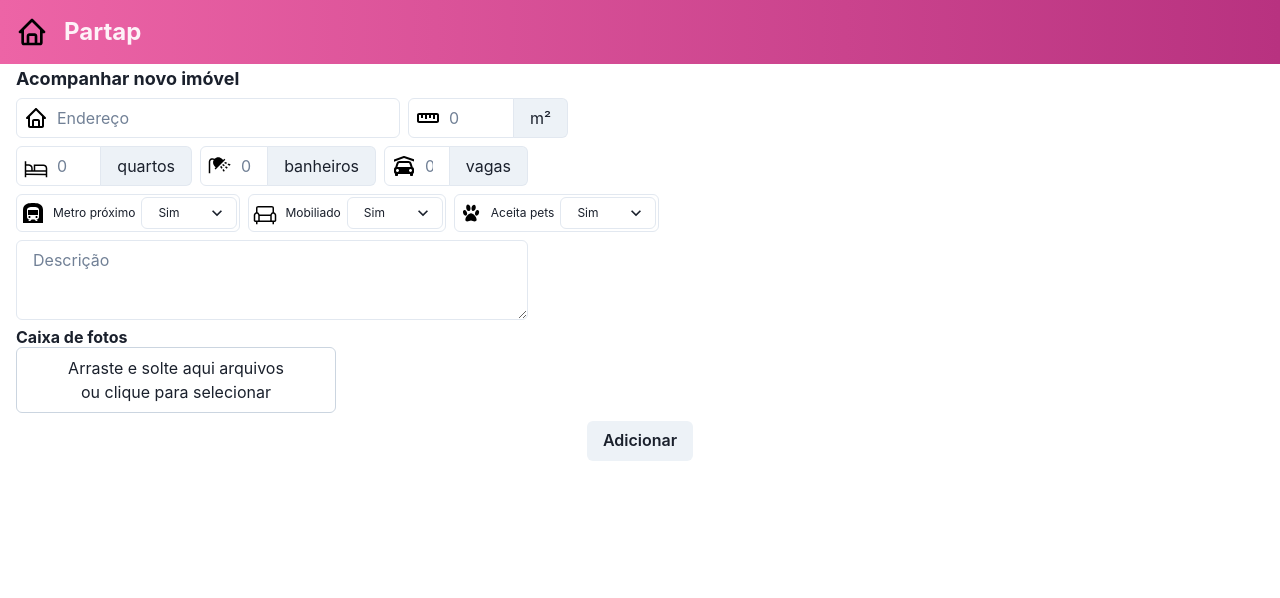
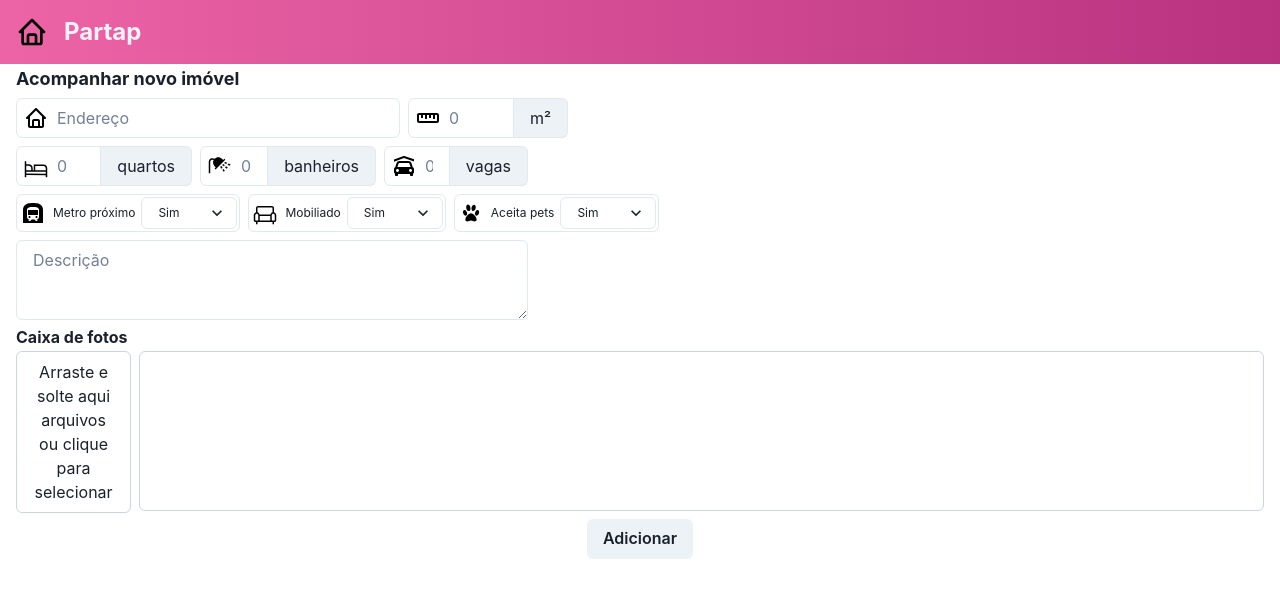
Before and after one commit to giovannijoao/partap-frontend, a Next.js app: page /new in a window 1280 px wide. Shown: the top 598 px of the page. Built offline with nearby package versions, Linux system fonts and the light colour scheme.

Commit message:
Caixa de fotos

```diff
--- a/components/DropToS3.tsx
+++ /dev/null
@@ -1,47 +0,0 @@
-import { Box, Text } from '@chakra-ui/react'
-import { useCallback } from 'react'
-import { useDropzone } from 'react-dropzone'
-import axios from "axios";
-import { ApiInstance } from '../services/api';
-
-export function DropToS3() {
-  const onDrop = useCallback(async acceptedFiles => {
-    const filesWithSignedURL = await Promise.all(acceptedFiles.map(file => ApiInstance.get('/file-upload', {
-      params: {
-        filename: file.name
-      }
-    }).then(res => ({
-      file,
-      signedUrl: res.data.data
-    }))));
-    const result = await Promise.all(filesWithSignedURL.map(async fileCtx => {
-      console.log('Posting file', fileCtx)
-      return await axios.put(fileCtx.signedURL, fileCtx.file, {
-        headers: {
-          'Content-Type': fileCtx.file.type,
-        }
-      });
-    }))
-    console.log(result);
-  }, [])
-  const { getRootProps, getInputProps, isDragActive } = useDropzone({ onDrop })
-
-  return (
-    <Box w="xs" {...getRootProps()}>
-      <input {...getInputProps()} />
-      <Box
-        border="1px"
-        borderColor={"gray.300"}
-        borderRadius={"md"}
-        padding={"2"}
-        textAlign="center"
-      >
-        {
-          isDragActive ?
-            <Text>Coloque os arquivos arqui</Text> :
-            <Text>Arraste e solte aqui arquivos<br/>ou clique para selecionar</Text>
-        }
-      </Box>
-    </Box>
-  )
-}
--- a/package.json
+++ b/package.json
@@ -15,7 +15,6 @@
     "@emotion/core": "^11.0.0",
     "@emotion/react": "^11.9.3",
     "@emotion/styled": "^11.9.3",
-    "aws-sdk": "^2.1163.0",
     "axios": "^0.27.2",
     "emotion-theming": "^11.0.0",
     "framer-motion": "^6",
@@ -25,7 +24,6 @@
     "react-dom": "^18.2.0",
     "react-dropzone": "^14.2.1",
     "react-hook-form": "^7.33.0",
-    "react-image-gallery": "^1.2.8",
     "styled-components": "^5.3.5",
     "swr": "^1.3.0"
   },
--- a/pages/new/index.tsx
+++ b/pages/new/index.tsx
@@ -1,23 +1,47 @@
 import { Box, Button, Flex, FormControl, FormLabel, Grid, GridItem, Heading, Image, Input, InputGroup, InputLeftElement, InputRightAddon, Select, SimpleGrid, Text, Textarea, Wrap } from "@chakra-ui/react";
 import { useRouter } from "next/router";
-import { useEffect, useMemo } from "react";
+import { useCallback, useEffect, useMemo, useState } from "react";
 import { useForm } from "react-hook-form";
 import { ApiInstance } from "../../services/api";
 import { CustomSelectField } from "./styles";
 import useSWRImmutable from 'swr/immutable';
-import ImageGallery from 'react-image-gallery';
-import { DropToS3 } from "../../components/DropToS3";
+import { useDropzone } from "react-dropzone";
 
 export default function NewPropertyPage(props) {
   const { query } = useRouter()
 
   const { data: importData, error } = useSWRImmutable(query.url ? ['/properties-extractor', query.url] : null, url => ApiInstance.get(url, { params: { url: query.url }}));
+  const [images, setImages] = useState<{
+    url: string,
+    description?: string
+  }[]>([]);
   const { register, handleSubmit, reset, getValues } = useForm({
     defaultValues: importData?.data.data
   })
 
+  useEffect(() => {
+    const data = importData?.data?.data;
+    if (data) {
+      reset(data);
+    }
+  }, [reset, importData])
+
   async function handleAdd(info) {
   }
+
+  const onDrop = useCallback(async acceptedFiles => {
+    const formData = new FormData();
+    acceptedFiles.forEach(file => {
+      formData.append('photos', file)
+    })
+    const result = await ApiInstance.post('/file-upload', formData);
+    setImages((x) => [...x, ...result.data.map(x => ({
+      url: x.location
+    }))])
+  }, [])
+
+  console.log(44, images)
+  const { getRootProps, getInputProps, isDragActive } = useDropzone({ onDrop })
 
   const formValues = getValues();
   return <>
@@ -126,14 +150,14 @@ export default function NewPropertyPage(props) {
                 </Select>
               </CustomSelectField>
               { formValues?.information?.floor && <FormControl>
-                <InputGroup>
+                <InputGroup w={40}>
                   <InputLeftElement
                     pointerEvents='none'
                   >
-                    <Image src="/cil_building.svg" alt="Field" />
+                    <Image src="/bi_door-open.svg" alt="Field" />
                   </InputLeftElement>
-                  <Input id="metragem" type='number' placeholder='0' {...register('information.floor')} />
-                  <InputRightAddon>m²</InputRightAddon>
+                  <Input id="floor" type='number' placeholder='0' {...register('information.floor')} />
+                  <InputRightAddon>andar</InputRightAddon>
                 </InputGroup>
               </FormControl> }
             </Wrap>
@@ -142,7 +166,37 @@ export default function NewPropertyPage(props) {
             </Flex>
             <Box>
               <Heading fontSize={"md"}>Caixa de fotos</Heading>
-              <DropToS3 />
+              <Flex mt={1} height={40} >
+                <Box w="32" {...getRootProps()}>
+                  <input {...getInputProps()} />
+                  <Box
+                    border="1px"
+                    borderColor={"gray.300"}
+                    borderRadius={"md"}
+                    padding={"2"}
+                    textAlign="center"
+                  >
+                    {
+                      isDragActive ?
+                        <Text>Coloque os arquivos arqui</Text> :
+                        <Text>Arraste e solte aqui arquivos<br />ou clique para selecionar</Text>
+                    }
+                  </Box>
+                </Box>
+                <Flex w="md" border="1px"
+                  borderColor={"gray.300"}
+                  borderRadius={"md"}
+                  padding={"2"}
+                  width="full"
+                  height={"100%"}
+                  ml={2}
+                  gap={2}
+                  overflowX="auto"
+                  >
+                  {images.map(image => <Image borderRadius={4} key={image.url} src={image.url} alt={image.description} />)}
+                </Flex>
+              </Flex>
+
             </Box>
             <Button w={"min-content"} mx="auto" type="submit">
               Adicionar
--- a/services/api.ts
+++ b/services/api.ts
@@ -1,10 +1,9 @@
 import axios from "axios";
 import { ApiURL } from "../config";
 import { parseCookies } from "nookies";
-import { cookiesCtx } from "../contexts/AuthContext";
 
 export const ApiInstance = axios.create({
-  baseURL: ApiURL,
+  baseURL: ApiURL
 });
 
 const { token } = parseCookies(undefined);
```
Also changed, not shown: public/bi_door-open.svg, 1 other file (tests, documents, lock files or other folders).
